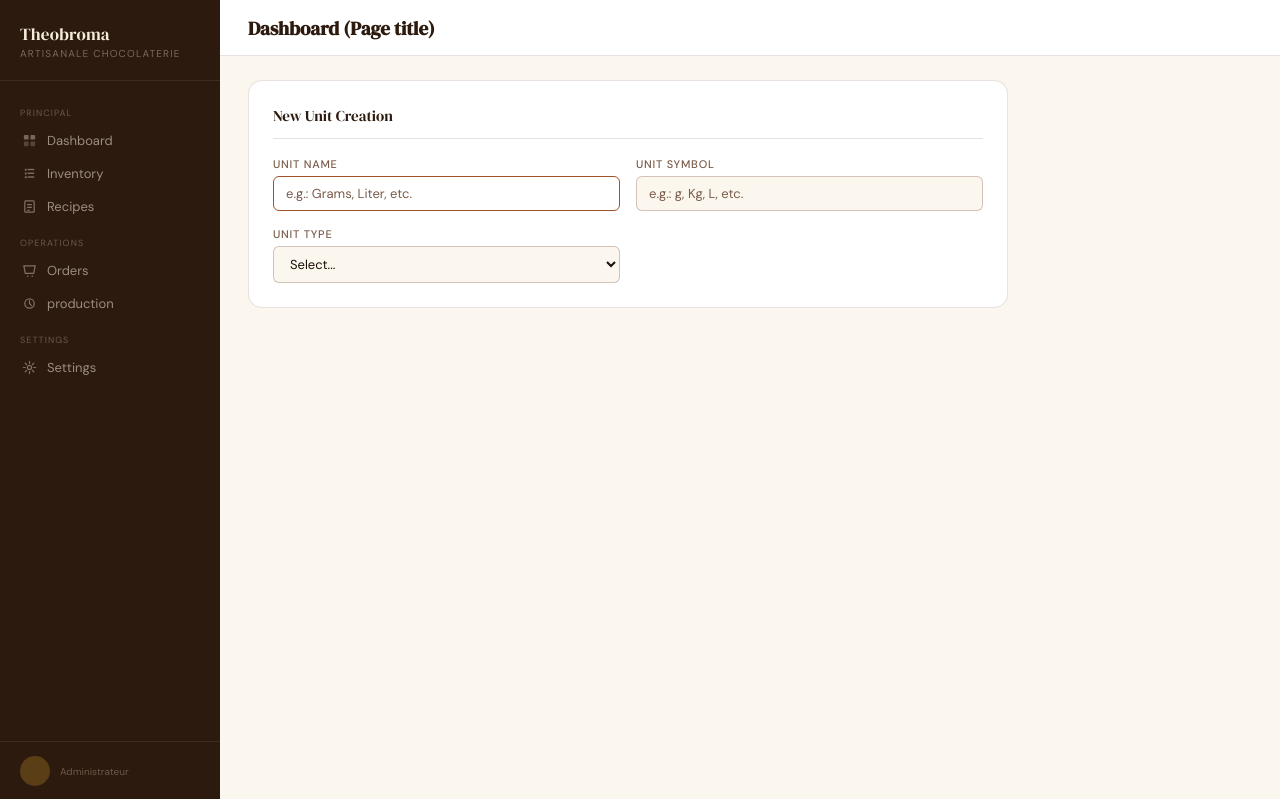
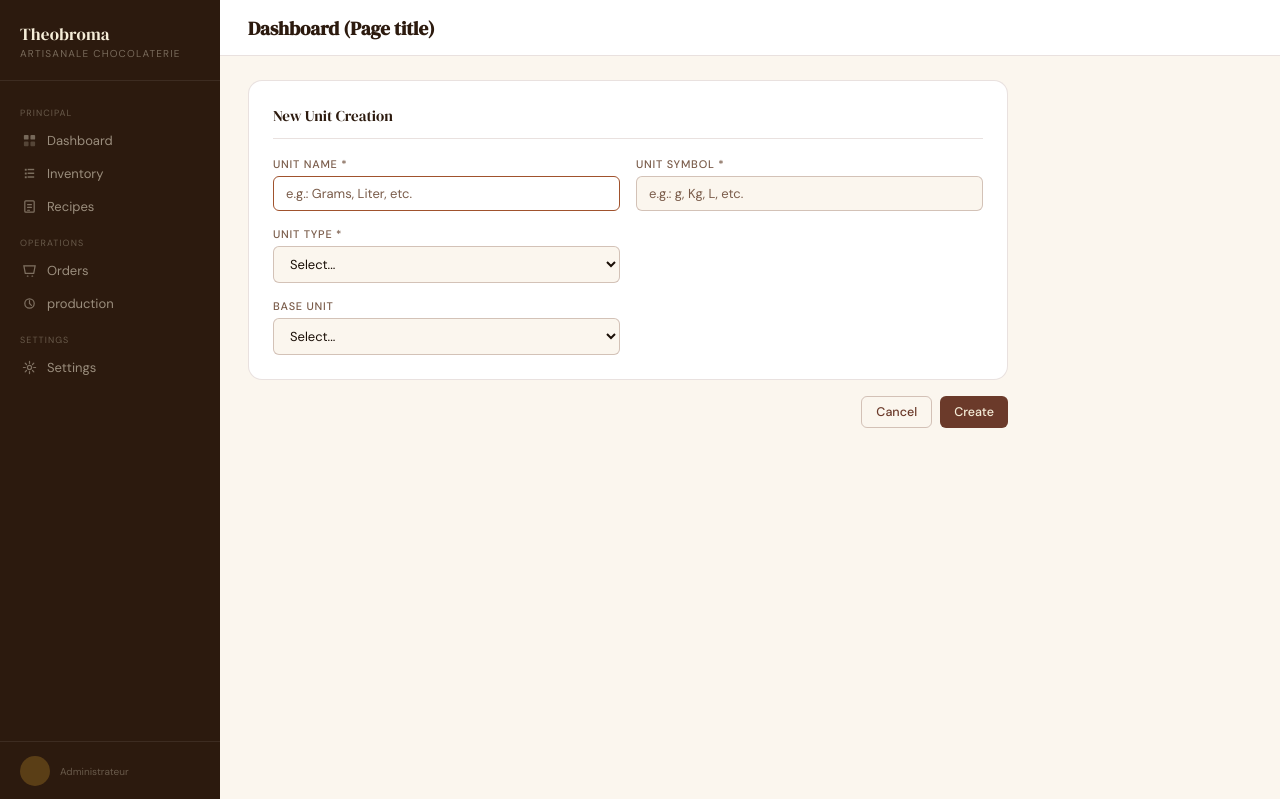
Before and after one commit to RobotManYT/Theobroma, a Django app: page /config/unit/creation in a window 1280 px wide. Shown: the top 799 px of the page. Run offline with Django 5.2, Linux system fonts and the light colour scheme; data comes from the database, SQL or seed files in the repository; some libraries are stand-ins or nearby versions.

Commit message:
Added missing attribute in unit creation form
Added symbol of * for mandatory input.
Started to evalutate to indicate if the unit being create is a "base" unit or not.
Added button to confirm or cancel form (cancel doesnt work)

```diff
--- a/configuration/templates/unit/form.html
+++ b/configuration/templates/unit/form.html
@@ -10,7 +10,7 @@
             <div class="form-card-title">New Unit Creation</div>
             <div class="form-grid">
                 <div class="form-group">
-                    <label class="form-label" for="uname">Unit name</label>
+                    <label class="form-label" for="uname">Unit name *</label>
                     <input type="text" id="uname" name="name" class="form-control" placeholder="e.g.: Grams, Liter, etc." required autofocus>
                     {% if form.name.errors %}
                         <span style="font-size: 11px; color: #A32D2D;">{{ form.name.errors.0 }}</span>
@@ -18,7 +18,7 @@
                 </div>
 
                 <div class="form-group">
-                    <label class="form-label" for="usymbol">Unit symbol</label>
+                    <label class="form-label" for="usymbol">Unit symbol *</label>
                     <input type="text" id="usymbol" name="symbol" class="form-control" placeholder="e.g.: g, Kg, L, etc." required autofocus>
                     {% if form.symbol.errors %}
                         <span style="font-size: 11px; color: #A32D2D;">{{ form.symbol.errors.0 }}</span>
@@ -26,7 +26,7 @@
                 </div>
 
                 <div class="form-group">
-                    <label class="form-label" for="utype">Unit type</label>
+                    <label class="form-label" for="utype">Unit type *</label>
                     <select id="utype" name="utype" class="form-control" required>
                         <option value="" disabled selected hidden>Select...</option>
                         {% for utype in type_list %}
@@ -37,7 +37,33 @@
                         {% endfor %}
                     </select>
                 </div>
+
+                <div class="form-group">
+
+                </div>
+
+                <div class="form-group">
+                    <label class="form-label" for="is_base_select">Base Unit</label>
+                    <select id="is_base_select" name="isbase" class="form-control" required>
+                        <option value="" disabled selected hidden>Select...</option>
+                        <option value="true"
+                            {% if oldValue.isbase == "true" %}
+                                selected
+                            {% endif %}>Is a base unit</option>
+                        <option value="false"
+                            {% if oldValue.isbase == "false" %}
+                                selected
+                            {% endif %}>Is not a base unit</option>
+                    </select>
+                </div>
             </div>
+        </div>
+
+        <div class="form-actions" style="border: none; padding-top: 0;">
+            <a class="btn btn-secondary">
+                Cancel
+            </a>
+            <button type="submit" class="btn btn-primary">Create</button>
         </div>
     </form>
 </div>
```
